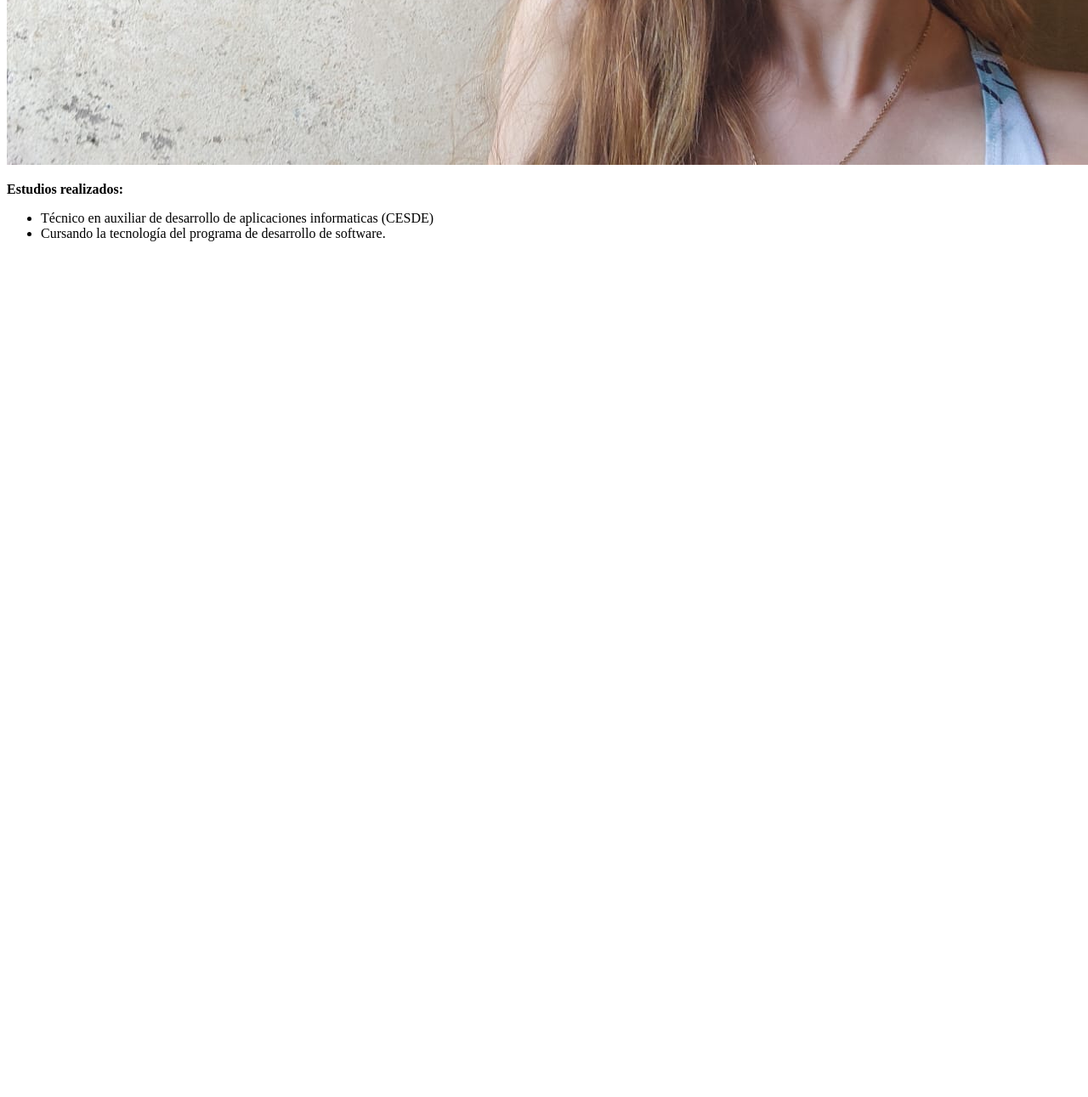
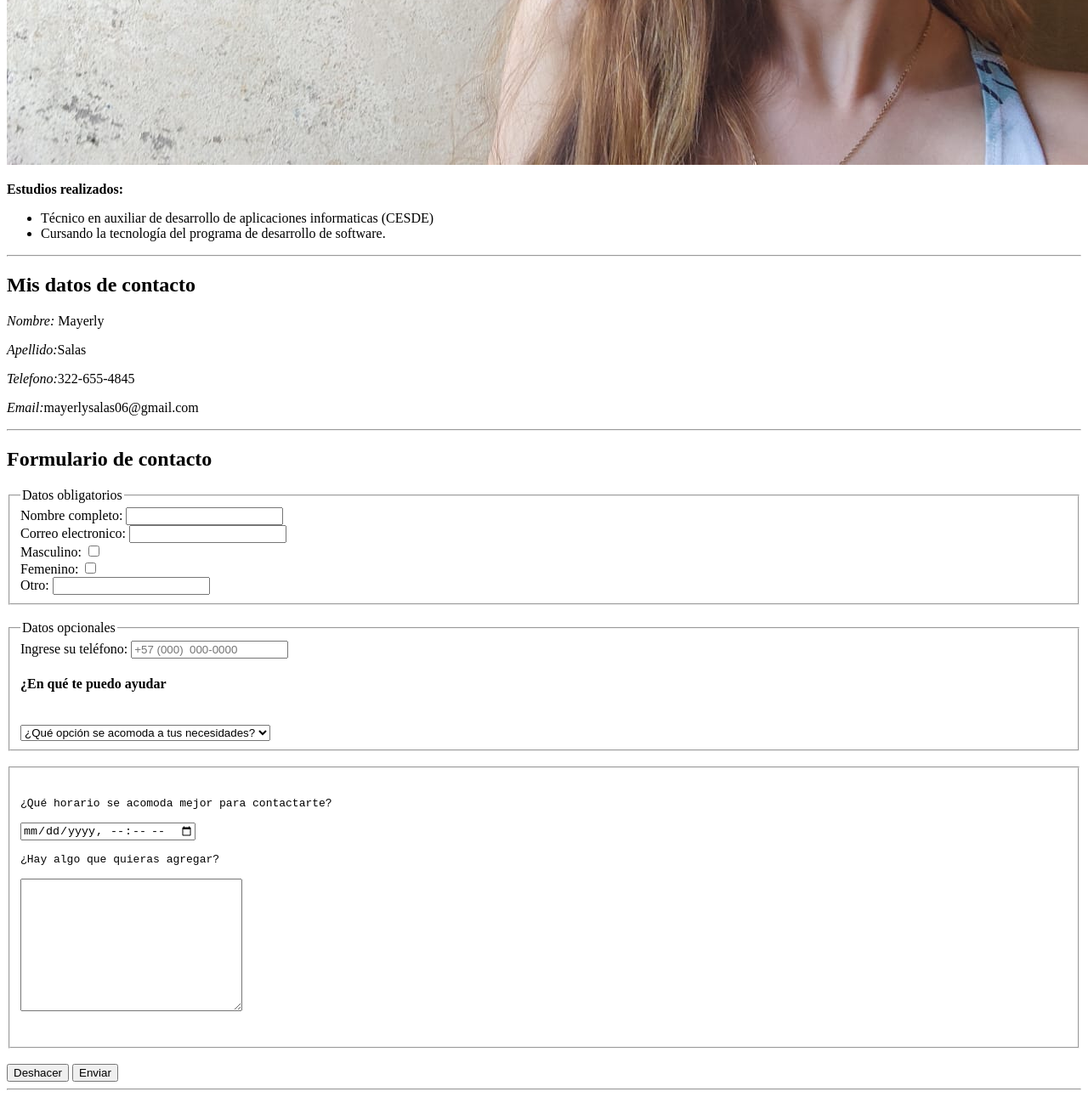
Before and after one commit to mayiii2210/Nodo7F2413MayerlySalas, a plain HTML site: page Subtemas_Ejercicios/portafolio.html in a window 1280 px wide. Shown: the part 934-2225 px from the top of the page at 85% size. Before the commit the page ends 1234 px from the top, so only its background shows below. Drawn offline with Linux system fonts and the light colour scheme; files whose address does not match are found by name.

Commit message:
mi segundo commit

```diff
--- a/Subtemas_Ejercicios/portafolio.html
+++ b/Subtemas_Ejercicios/portafolio.html
@@ -1,10 +1,12 @@
 <!DOCTYPE html>
 <html lang="es">
+
 <head>
     <meta charset="UTF-8">
     <meta name="viewport" content="width=device-width, initial-scale=1.0">
     <title>Mi portafolio</title>
 </head>
+
 <body>
     <h1>Mayerly Salas</h1>
     <a href="https://www.facebook.com/mayerly.salasrestrepo?mibextid=ZbWKwL" target="_blank">Conoce más de mí aquí</a>
@@ -29,5 +31,67 @@
         </li>
     </ul>
 
+
+    <!--Mi formulario de contacto-->
+    <hr>
+    <h2>Mis datos de contacto</h2>
+    <p><i>Nombre:</i> Mayerly</p>
+    <p><i>Apellido:</i>Salas</p>
+    <p><i>Telefono:</i>322-655-4845</p>
+    <p><i>Email:</i>mayerlysalas06@gmail.com</p>
+    <hr>
+
+    <h2>Formulario de contacto</h2>
+    <form method="post" action="">
+        <fieldset>
+            <legend>Datos obligatorios</legend>
+            <label for="nombre">Nombre completo:</label>
+            <input type="text" id="nombre" name="nombre" required>
+            <br>
+            <label for="email">Correo electronico:</label>
+            <input type="email" id="email" name="correo">
+            <br>
+            <label for="genero">Masculino:</label>
+            <input type="checkbox" id="genero2" name="genero">
+            <br>
+            <label for="genero1">Femenino:</label>
+            <input type="checkbox" id="genero1" name="genero1">
+            <br>
+            <label for="">Otro:</label>
+            <input type="text" name="otrogenero">
+        </fieldset>
+        <br>
+        <fieldset>
+            <legend>Datos opcionales</legend>
+            <label for="tel">Ingrese su teléfono:</label>
+            <input type="tel" id="tel" name="telefono" placeholder="+57 (000)  000-0000">
+            <h4>¿En qué te puedo ayudar</h4>
+            <br>
+            <select name="f-type" id="f-type">
+                <option value="">¿Qué opción se acomoda a tus necesidades?</option>
+                <option value="página">Página web</option>
+                <option value="ayuda">Ayuda sobre un tema</option>
+                <option value="sugerencia">Sugerencia</option>
+            </select>
+        </fieldset>
+        <br>
+        <fieldset>
+    <pre>
+<label for="horario">
+¿Qué horario se acomoda mejor para contactarte?</label>
+
+<input type="datetime-local">
+
+<label for="más de ti">¿Hay algo que quieras agregar?</label>
+
+<textarea name="agregar" id="agregar" cols="30" rows="10"></textarea>
+    </pre>
+        </fieldset>
+<br>
+<button type="reset">Deshacer</button>
+<button type="submit">Enviar</button>
+    </form>
+<hr>
 </body>
+
 </html>
```
